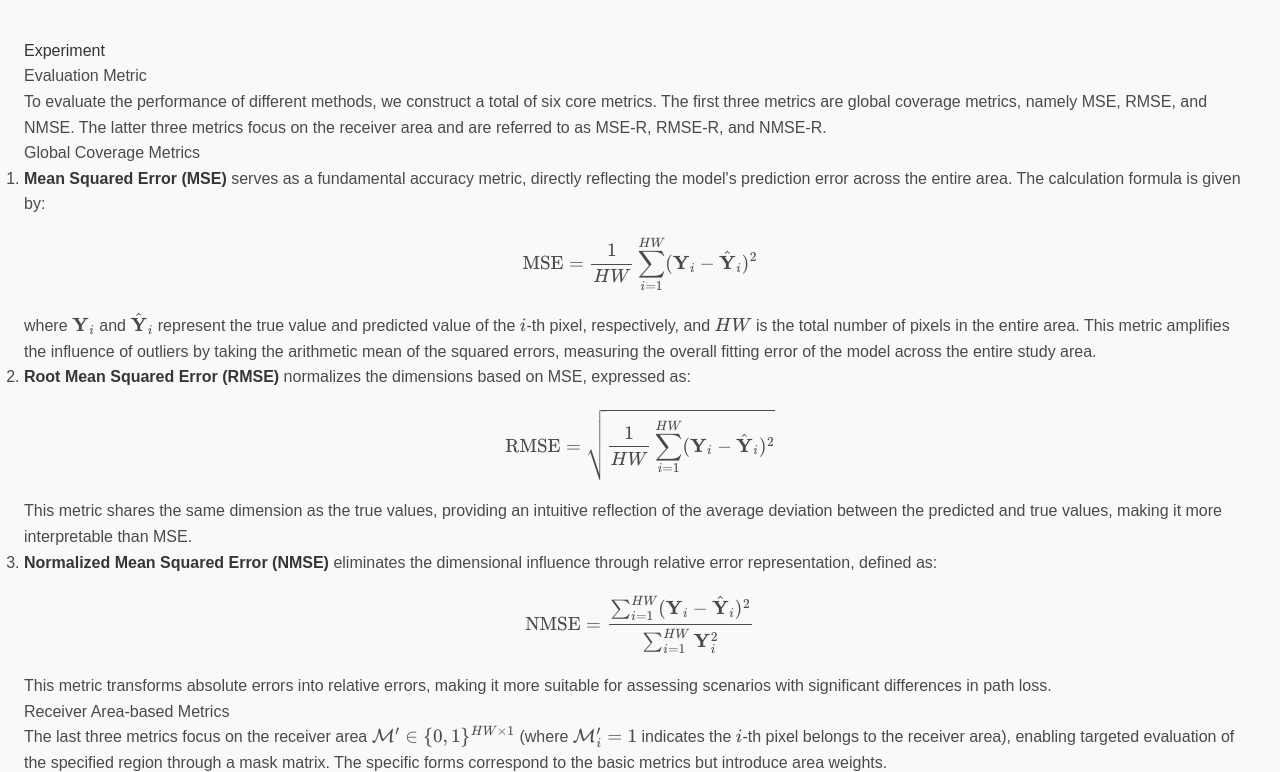
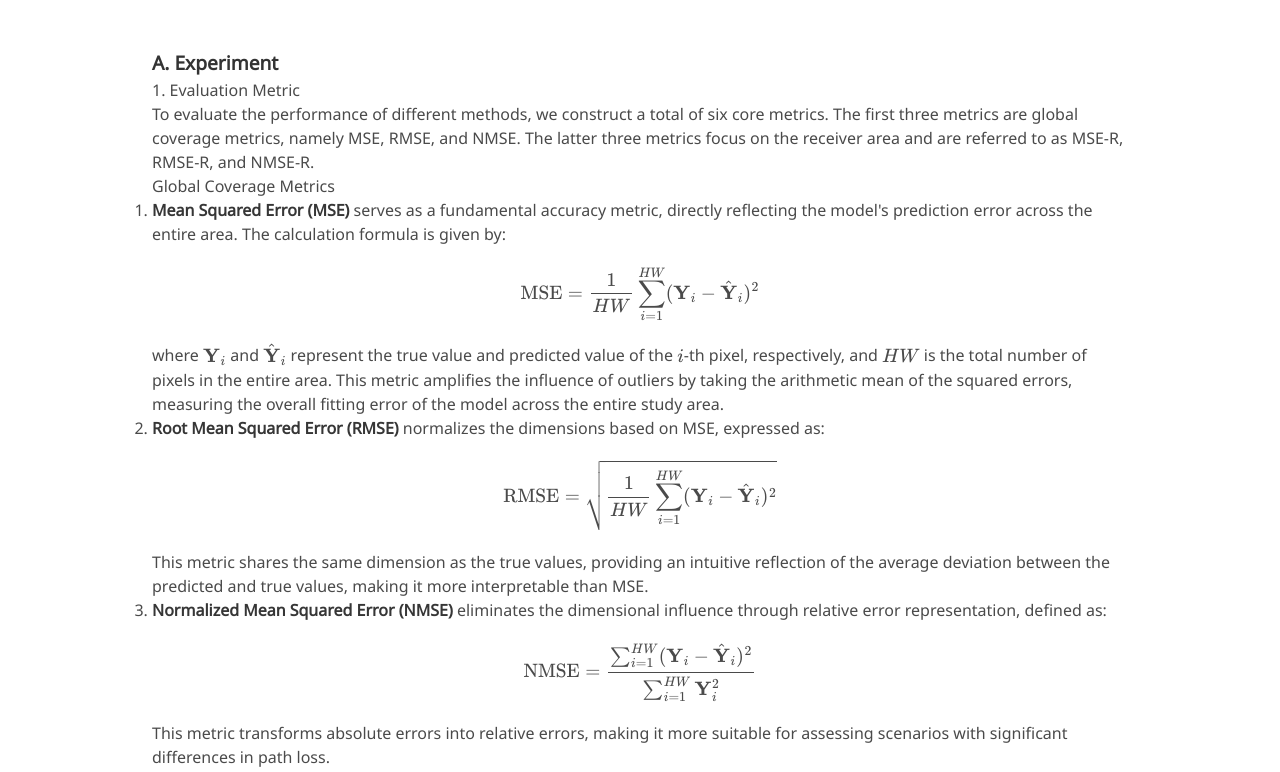
Before and after one commit to EmorZz1G/PathFinder.github.io, a plain HTML site: page docs/index.html in a window 1280 px wide. Shown: the part 161-933 px from the top of the page. Drawn offline with nearby package versions, Linux system fonts and the light colour scheme; some icons are missing; a web font is replaced by a local one.

Commit message:
upd: style

```diff
--- a/docs/index.html
+++ b/docs/index.html
@@ -15,7 +15,6 @@
   <meta property="og:image:height" content="630"/>
 
 
-  <meta name="twitter:title" content="TWITTER BANNER TITLE META TAG">
   <meta name="twitter:description" content="TWITTER BANNER DESCRIPTION META TAG">
   <!-- Path to banner image, should be in the path listed below. Optimal dimenssions are 1200X600-->
   <meta name="twitter:image" content="static/images/your_twitter_banner_image.png">
@@ -26,7 +25,6 @@
 
 
   <title>PathFinder</title>
-  <link rel="icon" type="image/x-icon" href="static/images/elephant.svg">
   <link href="https://fonts.googleapis.com/css?family=Google+Sans|Noto+Sans|Castoro"
   rel="stylesheet">
 
@@ -37,31 +35,14 @@
   <link rel="stylesheet"
   href="https://cdn.jsdelivr.net/gh/jpswalsh/academicons@1/css/academicons.min.css">
   <link rel="stylesheet" href="static/css/index.css">
-
+<!--
   <script src="https://ajax.googleapis.com/ajax/libs/jquery/3.5.1/jquery.min.js"></script>
   <script src="https://documentcloud.adobe.com/view-sdk/main.js"></script>
   <script defer src="static/js/fontawesome.all.min.js"></script>
   <script src="static/js/bulma-carousel.min.js"></script>
   <script src="static/js/bulma-slider.min.js"></script>
-  <script src="static/js/index.js"></script>
-</head>
-
-<!--
-<head>
-    <meta charset="UTF-8">
-    <meta name="viewport" content="width=device-width, initial-scale=1.0">
-    <title>PathFinder</title>
-    <!-- 引入MathJax -->
-    <script src="https://polyfill.io/v3/polyfill.min.js?features=es6"></script>
-    <script id="MathJax-script" async src="https://cdn.jsdelivr.net/npm/mathjax@3/es5/tex-mml-chtml.js"></script>
-    <style>
-        body {
-            font-family: Arial, sans-serif;
-            line-height: 1.6;
-            margin: 0;
-            padding: 0;
-            background-color: #f9f9f9;
-        }
+  <script src="static/js/index.js"></script> -->
+  <style>
         header {
             background-color: #333;
             color: #fff;
@@ -75,6 +56,13 @@
         }
         h1, h2 {
             color: #333;
+        }
+        h1 {
+            font-size: larger;
+        }
+        h2 {
+            font-weight: bold;
+            font-size: larger;
         }
         table {
             width: 100%;
@@ -140,11 +128,27 @@
         .table th {
             background-color: #f2f2f2;
         }
-    </style>
-</head> -->
 
-<body>
-    <h1>PathFinder</h1>
+
+        body {
+            margin-top: 5%;
+            margin-left: 10%;
+            margin-right: 10%;
+        }
+  </style>
+  <script src="https://polyfill.io/v3/polyfill.min.js?features=es6"></script>
+  <script id="MathJax-script" async src="https://cdn.jsdelivr.net/npm/mathjax@3/es5/tex-mml-chtml.js"></script>
+</head>
+
+
+<!-- <head>
+    <meta charset="UTF-8">
+    <meta name="viewport" content="width=device-width, initial-scale=1.0">
+    <title>PathFinder</title> -->
+
+
+<body class="c">
+    <!-- <h1>PathFinder</h1> -->
     <p>Wellcome to our project of <em>PathFinder: Advancing Path Loss Prediction for Out-of-Distribution
             Multi-Transmitter Environments</em>.</p>
 
@@ -188,8 +192,8 @@
     </div>
 
     <div class="section">
-        <h2>Experiment</h2>
-        <h3>Evaluation Metric</h3>
+        <h2>A. Experiment</h2>
+        <h3>1. Evaluation Metric</h3>
         <p>To evaluate the performance of different methods, we construct a total of six core metrics. The first three
             metrics are global coverage metrics, namely MSE, RMSE, and NMSE. The latter three metrics focus on the
             receiver area and are referred to as MSE-R, RMSE-R, and NMSE-R.</p>
@@ -276,7 +280,7 @@
     </div>
 
     <div class="section">
-        <h2>Comparison on OOD-RPP</h2>
+        <h2>B. Comparison on OOD-RPP</h2>
         <p>Fig. S1 displays the prediction results of all baseline methods alongside our model across different samples.
         </p>
         <div class="figure">
@@ -286,7 +290,7 @@
     </div>
 
     <div class="section">
-        <h2>Coverage Analysis</h2>
+        <h2>C. Coverage Analysis</h2>
         <p>Figs. S2, S3, S4, S5, and S6 visualize the results of different models when the importance of the coverage
             area is 40%, 30%, 20%, 10%, and 5%, respectively.</p>
         <div class="figure">
```
